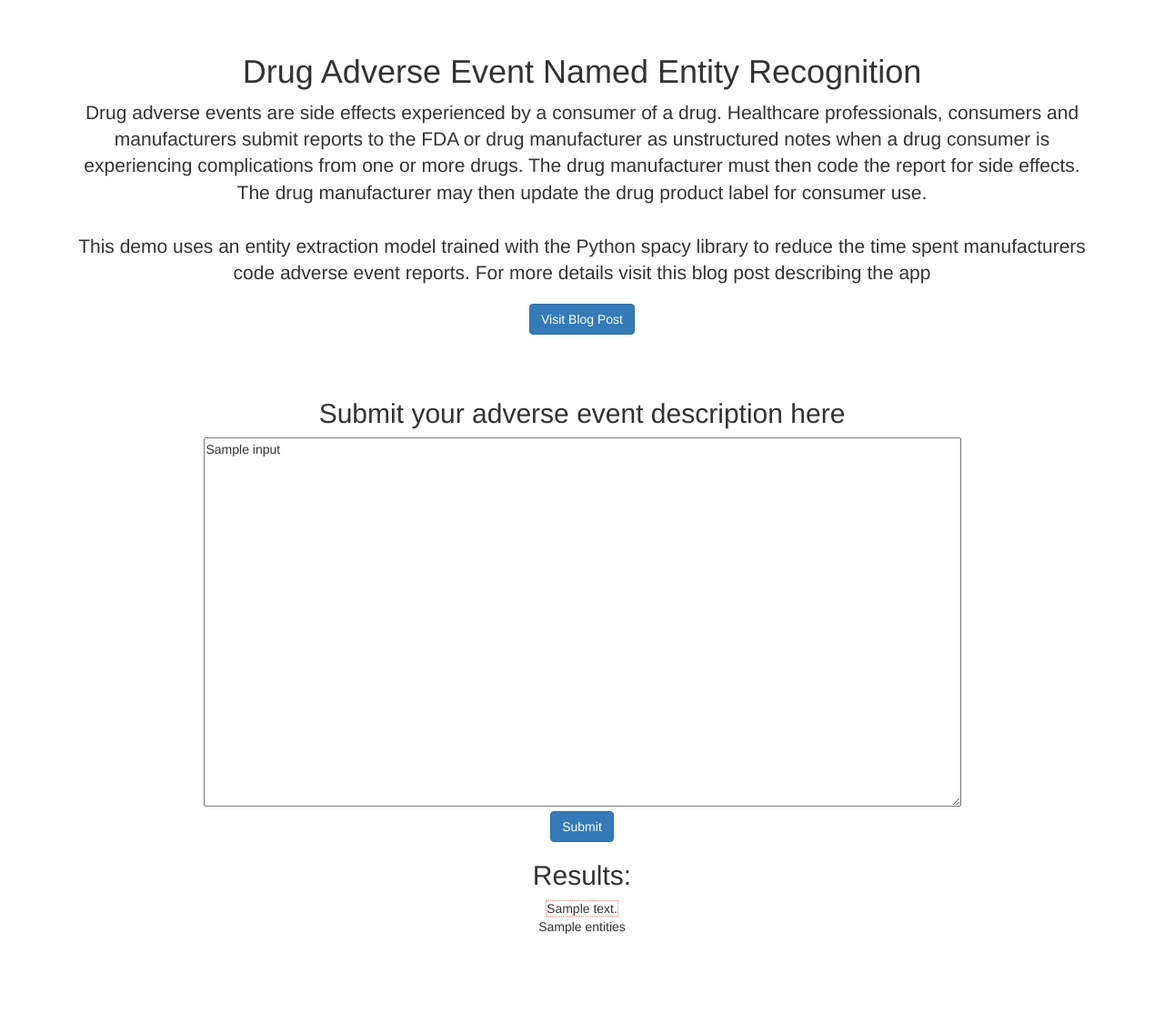
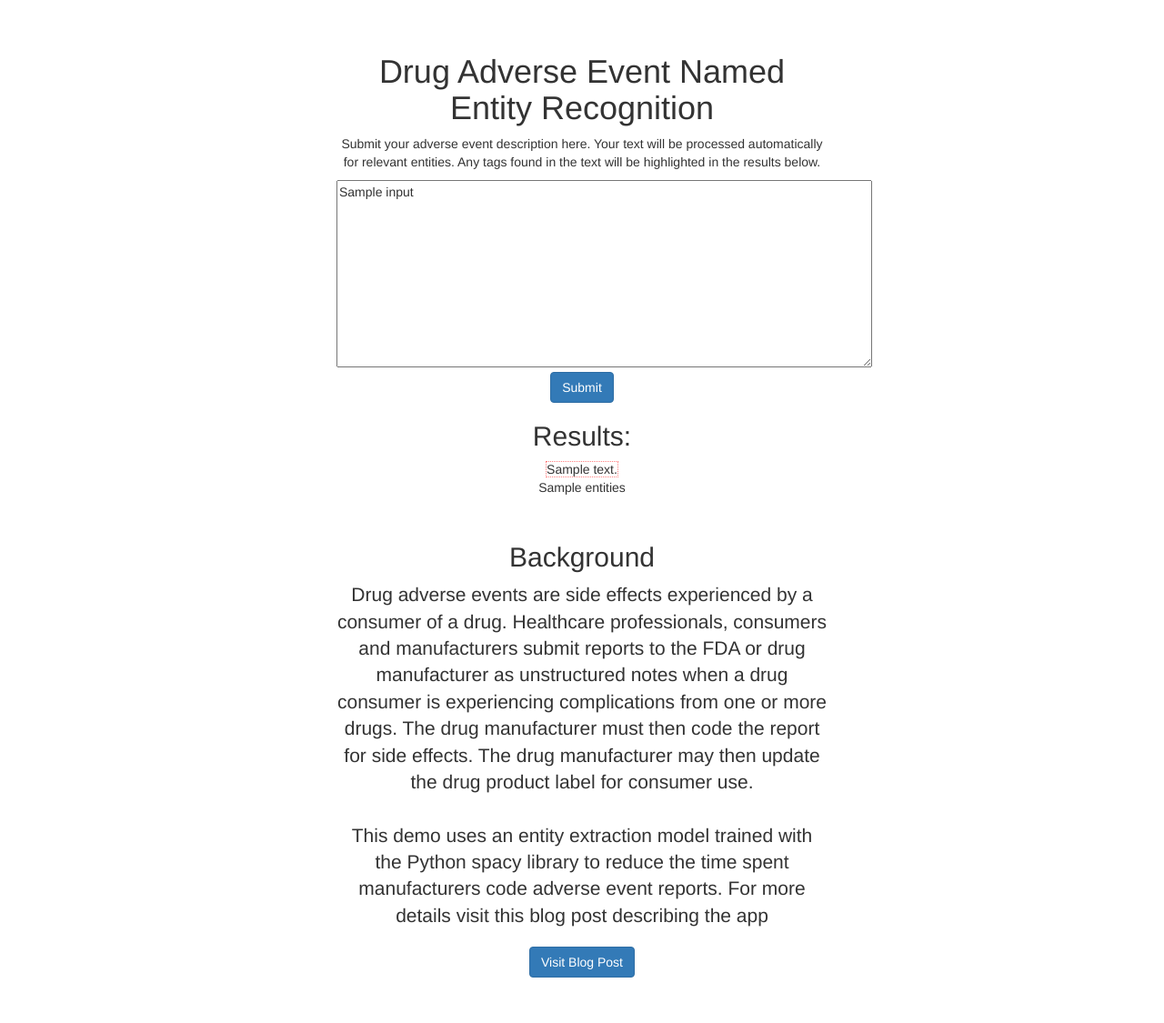
Before and after one commit to ezbc/drug-portal-ner-app, a Flask app: template templates/index.html in a window 1280 px wide. Shown: the part 51-1176 px from the top of the page at 91% size. Before the commit the page ends 1078 px from the top, so only its background shows below. Run offline with Flask 2, Linux system fonts and the light colour scheme; the template is opened without the code that fills it: most values are stand-ins (such as "Sample title", 1, 10 or a date in 2020); some libraries are stand-ins or nearby versions.

Commit message:
added tests, moved background to bottom of page

```diff
--- a/docker-compose.yml
+++ b/docker-compose.yml
@@ -4,7 +4,7 @@ services:
     build:
       context: ./
       dockerfile: Dockerfile
-    image: drug-app:1.0.3
+    image: drug-app:1.0.4
     container_name: drug-portal-ner
     hostname: app
     ports:
@@ -12,3 +12,4 @@ services:
     volumes:
       - ./:/app
     entrypoint: /bin/bash -c "python3 main.py && tail /dev/null"
+    #entrypoint: /bin/bash -c "gunicorn -b :8080 main:app"
--- a/main.py
+++ b/main.py
@@ -33,21 +33,13 @@ app = Flask(__name__)
 # Load model
 nerModel = DrugNER('drug', '/models/drug/')
 
-PLACEHOLDER_TEXT = '''LABA, such as vilanterol, one of the active ingredients in BREO ELLIPTA, increase the risk of asthma-related death. Currently available data are inadequate to determine whether concurrent use of inhaled corticosteroids or other long-term asthma control drugs mitigates the increased risk of asthma-related death from LABA. Available data from controlled clinical trials suggest that LABA increase the risk of asthma-related hospitalization in pediatric and adolescent patients. Data from a large placebo-controlled US trial that compared the safety of another LABA (salmeterol) or placebo added to usual asthma therapy showed an increase in asthma-related deaths in subjects receiving salmeterol.  [See Warnings and Precautions (5.1).]'''
-PLACEHOLDER_RESPONSE = {'entities': [{'text': 'death', 'start_char': 109, 'end_char': 114, 'label': 'AdverseReaction'}, {'text': 'corticosteroids', 'start_char': 203, 'end_char': 218, 'label': 'DrugClass'}, {'text': 'death', 'start_char': 306, 'end_char': 311, 'label': 'AdverseReaction'}, {'text': 'LABA', 'start_char': 317, 'end_char': 321, 'label': 'DrugClass'}, {'text': 'LABA', 'start_char': 560, 'end_char': 564, 'label': 'DrugClass'}, {'text': 'deaths', 'start_char': 656, 'end_char': 662, 'label': 'AdverseReaction'}]}
+PLACEHOLDER_TEXT = '''Beta-adrenergic agonist medicines may produce significant hypokalemia in some patients, possibly through intracellular shunting, which has the potential to produce adverse cardiovascular effects. The decrease in serum potassium is usually transient, not requiring supplementation. Beta-agonist medications may produce transient hyperglycemia in some patients. In clinical trials evaluating BREO ELLIPTA in subjects with COPD or asthma, there was no evidence of a treatment effect on serum glucose or potassium.'''
 
-def _base64_decode(encoded_str):
-    # Add paddings manually if necessary.
-    num_missed_paddings = 4 - len(encoded_str) % 4
-    if num_missed_paddings != 4:
-        encoded_str += b'=' * num_missed_paddings
-    return base64.b64decode(encoded_str).decode('utf-8')
+PLACEHOLDER_RESPONSE ={'entities': [{'text': 'may', 'start_char': 34, 'end_char': 37, 'label': 'Factor'}, {'text': 'significant', 'start_char': 46, 'end_char': 57, 'label': 'Severity'}, {'text': 'hypokalemia', 'start_char': 58, 'end_char': 69, 'label': 'AdverseReaction'}, {'text': 'decrease in serum potassium', 'start_char': 200, 'end_char': 227, 'label': 'AdverseReaction'}, {'text': 'Beta-agonist medications', 'start_char': 281, 'end_char': 305, 'label': 'DrugClass'}, {'text': 'may', 'start_char': 306, 'end_char': 309, 'label': 'Factor'}, {'text': 'transient', 'start_char': 318, 'end_char': 327, 'label': 'Severity'}, {'text': 'hyperglycemia', 'start_char': 328, 'end_char': 341, 'label': 'AdverseReaction'}, {'text': 'potassium', 'start_char': 500, 'end_char': 509, 'label': 'AdverseReaction'}]}
 
-@app.route('/', methods=['POST', 'GET'])
-def index():
 
-    """Identify FDA adverse events from text"""
-    # TODO: change variable scops in conditionals
+def _get_entities_from_text(request):
+
     if request.method == 'POST':
         input_text = request.form.get('text')
         if input_text == PLACEHOLDER_TEXT:
@@ -60,89 +52,83 @@ def index():
         entities = None
         text = PLACEHOLDER_TEXT
 
-
-    # {'entities': [{'text': 'death', 'start_char': 109,
-    #  'end_char': 114, 'label': 'AdverseReaction'}]}
-    '''
-drug-portal-ner | {'text': 'death', 'start_char': 109, 'end_char': 114, 'label': 'AdverseReaction'}
-drug-portal-ner | {'text': 'corticosteroids', 'start_char': 203, 'end_char': 218, 'label': 'DrugClass'}
-drug-portal-ner | {'text': 'death', 'start_char': 306, 'end_char': 311, 'label': 'AdverseReaction'}
-drug-portal-ner | {'text': 'LABA', 'start_char': 317, 'end_char': 321, 'label': 'DrugClass'}
-drug-portal-ner | {'text': 'LABA', 'start_char': 560, 'end_char': 564, 'label': 'DrugClass'}
-drug-portal-ner | {'text': 'deaths', 'start_char': 656, 'end_char': 662, 'label': 'AdverseReaction'}
-drug-portal-ner | [[109 114]
-drug-portal-ner |  [203 218]
-drug-portal-ner |  [306 311]
-drug-portal-ner |  [317 321]
-drug-portal-ner |  [560 564]
-drug-portal-ner |  [656 662]]
-    '''
-
-    def annotate_text(annotations, text):
-        response = {}
-
-        locs = np.empty((len(annotations), 2), dtype=np.int16)
-        for i, annotation in enumerate(annotations):
-            print(annotation)
-            locs[i, :] = (annotation['start_char'], annotation['end_char'])
-        locs = np.sort(locs, axis=0)
-
-        annotations.sort(key=lambda x: x['start_char'])
-        print(annotations)
-
-        def build_annotation_block(text, label):
-            if label is not None:
-                text_class = label.lower().replace(" ", "")
-            else:
-                text_class = None
-            return {'text': text, 'label': label, 'class': text_class}
+    return entities, text
 
 
-        # initialize
-        annotated_text = []
-        text_block = ''
-        annotating = False
-        annotated_loc = 0
-        for i, char in enumerate(text):
-            if locs.shape[0] > 0  and i >= locs[annotated_loc, 0] and i <= locs[annotated_loc, 1]:
-                # if we should continue annotating add the character
-                if i == locs[annotated_loc, 1]:
-                    # finished label, add text block
-                    block = build_annotation_block(text_block, annotations[annotated_loc]['label'])
-                    annotated_text.append(block)
-                    annotating = False
-                    text_block = ''
-                    text_block += char
-                    if (annotated_loc < locs.shape[0] - 1):
-                        annotated_loc += 1
-                elif i == locs[annotated_loc, 0]:
-                    # starting label, add text block
-                    block = build_annotation_block(text_block, None)
-                    annotated_text.append(block)
-                    text_block = ''
-                    text_block += char
-                else:
-                    annotating = True
-                    text_block += char
+def _annotate_text(annotations, text):
+
+    locs = np.empty((len(annotations), 2), dtype=np.int16)
+    for i, annotation in enumerate(annotations):
+        locs[i, :] = (annotation['start_char'], annotation['end_char'])
+    locs = np.sort(locs, axis=0)
+
+    annotations.sort(key=lambda x: x['start_char'])
+
+    def build_annotation_block(text, label):
+        if label is not None:
+            text_class = label.lower().replace(" ", "")
+        else:
+            text_class = None
+        return {'text': text, 'label': label, 'class': text_class}
+
+    # initialize
+    annotated_text = []
+    text_block = ''
+    annotating = False
+    annotated_loc = 0
+    for i, char in enumerate(text):
+        if locs.shape[0] > 0  and i >= locs[annotated_loc, 0] and i <= locs[annotated_loc, 1]:
+            # if we should continue annotating add the character
+            if i == locs[annotated_loc, 1]:
+                # finished label, add text block
+                block = build_annotation_block(text_block, annotations[annotated_loc]['label'])
+                annotated_text.append(block)
+                annotating = False
+                text_block = ''
+                text_block += char
+                if (annotated_loc < locs.shape[0] - 1):
+                    annotated_loc += 1
+            elif i == locs[annotated_loc, 0]:
+                # starting label, add text block
+                block = build_annotation_block(text_block, None)
+                annotated_text.append(block)
+                text_block = ''
+                text_block += char
             else:
+                annotating = True
                 text_block += char
+        else:
+            text_block += char
+            if i == len(text) - 1:
+                block = build_annotation_block(text_block, None)
+                annotated_text.append(block)
 
-        return annotated_text
-
-    annotated_text = annotate_text(entities['entities'], text)
-
-    print(annotated_text)
+    return annotated_text
 
 
+def _base64_decode(encoded_str):
+    # Add paddings manually if necessary.
+    num_missed_paddings = 4 - len(encoded_str) % 4
+    if num_missed_paddings != 4:
+        encoded_str += b'=' * num_missed_paddings
+    return base64.b64decode(encoded_str).decode('utf-8')
+
+
+@app.route('/', methods=['POST', 'GET'])
+def index():
+
+    """Identify FDA adverse events from text"""
+    # TODO: change variable scops in conditionals
+    entities, text = _get_entities_from_text(request)
+
+    annotated_text = None
+    if entities is not None:
+        annotated_text = _annotate_text(entities['entities'], text)
+
     return render_template('index.html',
-            input=text,
-            annotated_text=annotated_text)
+                           input=text,
+                           annotated_text=annotated_text)
 
-@app.route('/echo', methods=['POST'])
-def echo():
-    """Simple echo service."""
-    message = request.get_json().get('message', '')
-    return jsonify({'message': message})
 
 @app.route('/ner/drug', methods=['POST'])
 def ner():
@@ -151,13 +137,14 @@ def ner():
 
     def get_response(text):
         if (text == PLACEHOLDER_TEXT):
-            return PLACEHOLDER_RESPONSE;
+            return PLACEHOLDER_RESPONSE
         else:
             return nerModel.evaluate(text)
 
     response = get_response(text)
 
     return render_template('index.html', entities=response, input=text)
+
 
 @app.route('/ner/drug.json', methods=['POST'])
 def nerJson():
--- a/templates/index.html
+++ b/templates/index.html
@@ -56,8 +56,8 @@
         }
 
         .highlight-severity {
-          background-color: rgba(0,255,0,.1);
-          border-color: rgba(0,255,0,.5);
+          background-color: rgba(100,100,0,.1);
+          border-color: rgba(100,100,0,.5);
         }
         .highlight-factor {
           background-color: rgba(255,255,0,.1);
@@ -66,6 +66,15 @@
         .highlight-negation {
           background-color: rgba(0,255,255,.1);
           border-color: rgba(0,255,255,.5);
+        }
+
+        .center-column {
+          max-width: 600px;
+        }
+
+        .submit-box {
+          max-width: 600px;
+          text-align: center;
         }
     </style>
 
@@ -97,34 +106,16 @@
     </nav>
 
     <div>
-    <div class="container">
+    <div class="container center-column">
 
       <div class="starter-template">
         <h1>Drug Adverse Event Named Entity Recognition</h1>
 
-        <p class="lead">Drug adverse events are side effects experienced by a
-        consumer of a drug. Healthcare professionals, consumers and
-        manufacturers submit reports to the FDA or drug manufacturer as
-        unstructured notes when a drug consumer is experiencing complications
-        from one or more drugs. The drug manufacturer must then code the
-        report for side effects. The drug manufacturer may then update the
-        drug product label for consumer use.
-
-	        <br/>
-	        <br/>
-					This demo uses an entity extraction model trained with the Python spacy library to reduce the time spent manufacturers code adverse event reports. For more details visit this blog post describing the app
-	        <br/>
-          <div class="text-center">
-  	        <button class="btn btn-primary" onclick="window.location.href='https://ezbc.me/2018/08/07/drug-adverse-event-entity-extraction'">Visit Blog Post</button>
-          </div>
-        </p>
-				</div>
-
         <div class="text-center">
-  				<h2>Submit your adverse event description here</h2>
+          <p>Submit your adverse event description here. Your text will be processed automatically for relevant entities. Any tags found in the text will be highlighted in the results below.
   				<form method="post" action="/" >
 
-  					<textarea name="text" rows="20" cols="100" wrap="soft" maxlength="2000">{{ input }}</textarea>
+  					<textarea name="text" rows="10" cols="70" wrap="soft" maxlength="2000">{{ input }}</textarea>
   					<br/>
   				  <input class="btn btn-primary" type="submit" name="submit" value="Submit">
   				</form>
@@ -135,6 +126,25 @@
   				<!-- [END form] -->
   	      </div>
           <br/>
+
+          <h2>Background</h2>
+          <p class="lead">Drug adverse events are side effects experienced by a
+          consumer of a drug. Healthcare professionals, consumers and
+          manufacturers submit reports to the FDA or drug manufacturer as
+          unstructured notes when a drug consumer is experiencing complications
+          from one or more drugs. The drug manufacturer must then code the
+          report for side effects. The drug manufacturer may then update the
+          drug product label for consumer use.
+
+          <br/>
+          <br/>
+          This demo uses an entity extraction model trained with the Python spacy library to reduce the time spent manufacturers code adverse event reports. For more details visit this blog post describing the app
+          <br/>
+          <div class="text-center">
+            <button class="btn btn-primary" onclick="window.location.href='https://ezbc.me/2018/08/07/drug-adverse-event-entity-extraction'">Visit Blog Post</button>
+          </div>
+        </p>
+        </div>
 
     </div><!-- /.container -->
   </div>
```
Also changed, not shown: main_test.py (+43 -11 lines).
